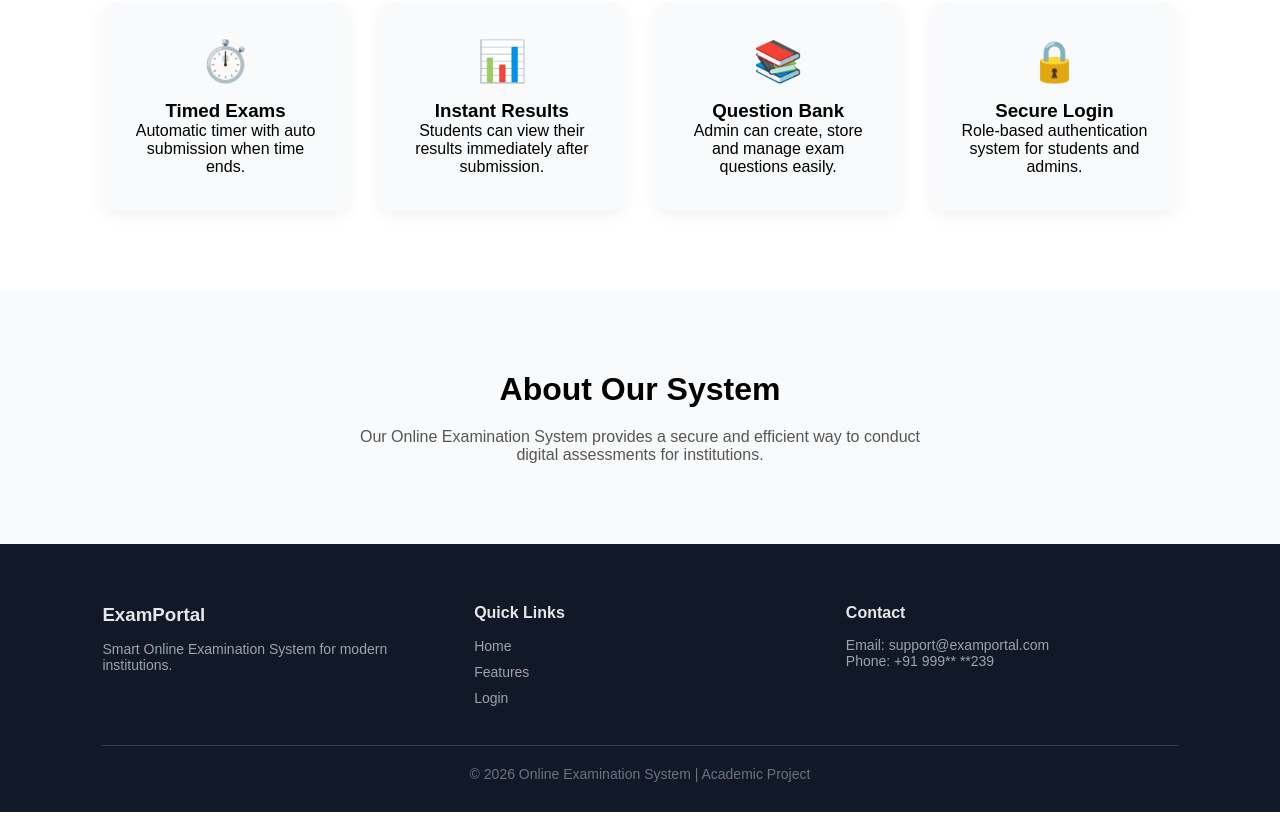
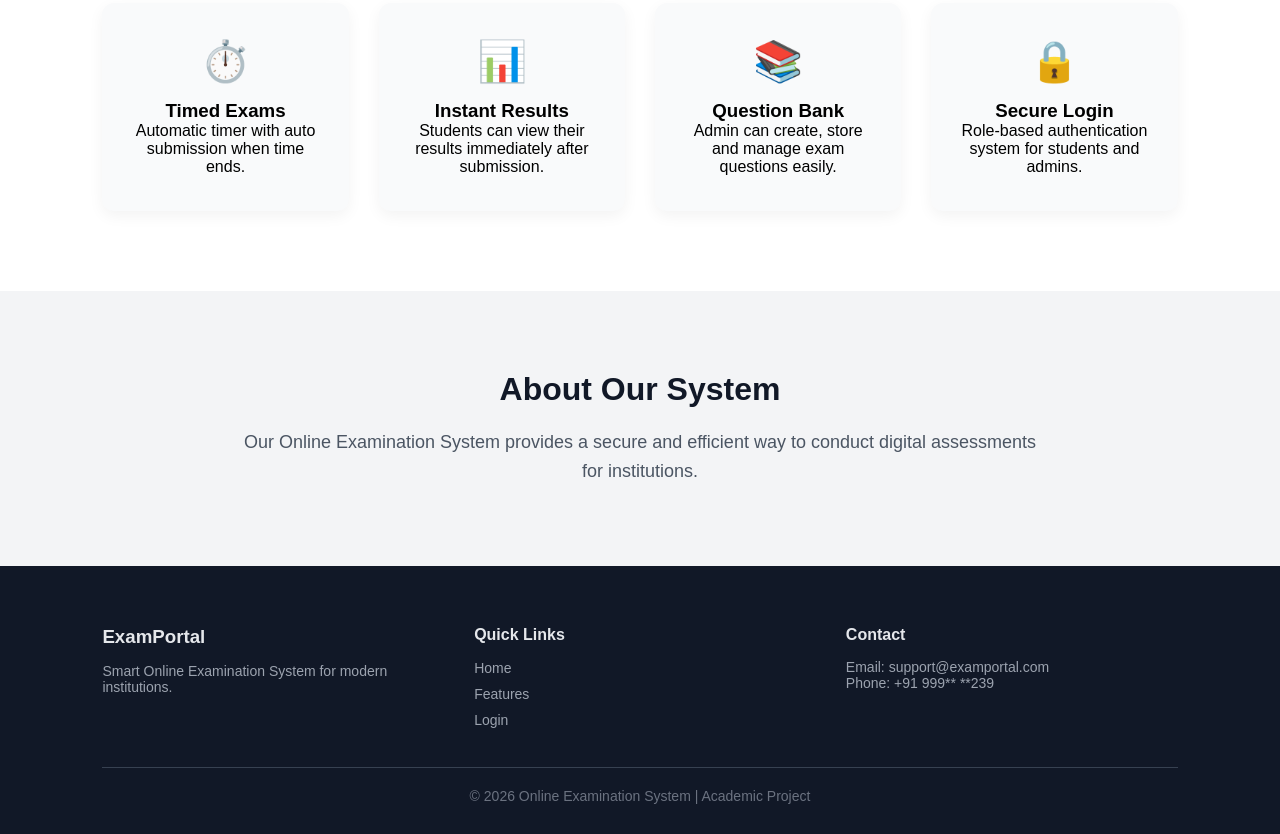
Before and after one commit to yogeshhr/online-examination-system, a plain HTML site: page index.html in a window 1280 px wide. Shown: the part 926-1760 px from the top of the page. Before the commit the page ends 1738 px from the top, so only its background shows below. Drawn offline with Linux system fonts and the light colour scheme.

Commit message:
improved about section css

```diff
--- a/css/style.css
+++ b/css/style.css
@@ -165,25 +165,30 @@ nav {
 
 }
 
-/*about*/
+/*ABOUT SECTION*/
 
 .about {
   padding: 80px 8%;
+  background-color: #f3f4f6;
+}
+
+.about-container {
+  max-width: 800px;
+  margin: auto;
   text-align: center;
-  background-color: #f9fafb;
 }
 
 .about h2 {
   font-size: 32px;
   margin-bottom: 20px;
+  color: #111827;
 }
 
 .about p {
-  max-width: 600px;
-  margin: auto;
-  color: #555;
+  font-size: 18px;
+  color: #4b5563;
+  line-height: 1.6;
 }
-
 
 /*FOOTER*/
 
--- a/index.html
+++ b/index.html
@@ -83,12 +83,15 @@
   </section>
 
   <section id="about" class="about">
-    <h2>About Our System</h2>
-    <p>
-      Our Online Examination System provides a secure and efficient
-      way to conduct digital assessments for institutions.
-    </p>
+    <div class="about-container">
+      <h2>About Our System</h2>
+      <p>
+        Our Online Examination System provides a secure and efficient
+        way to conduct digital assessments for institutions.
+      </p>
+    </div>
   </section>
+
 
 
   <!--FOOTER-->
```
